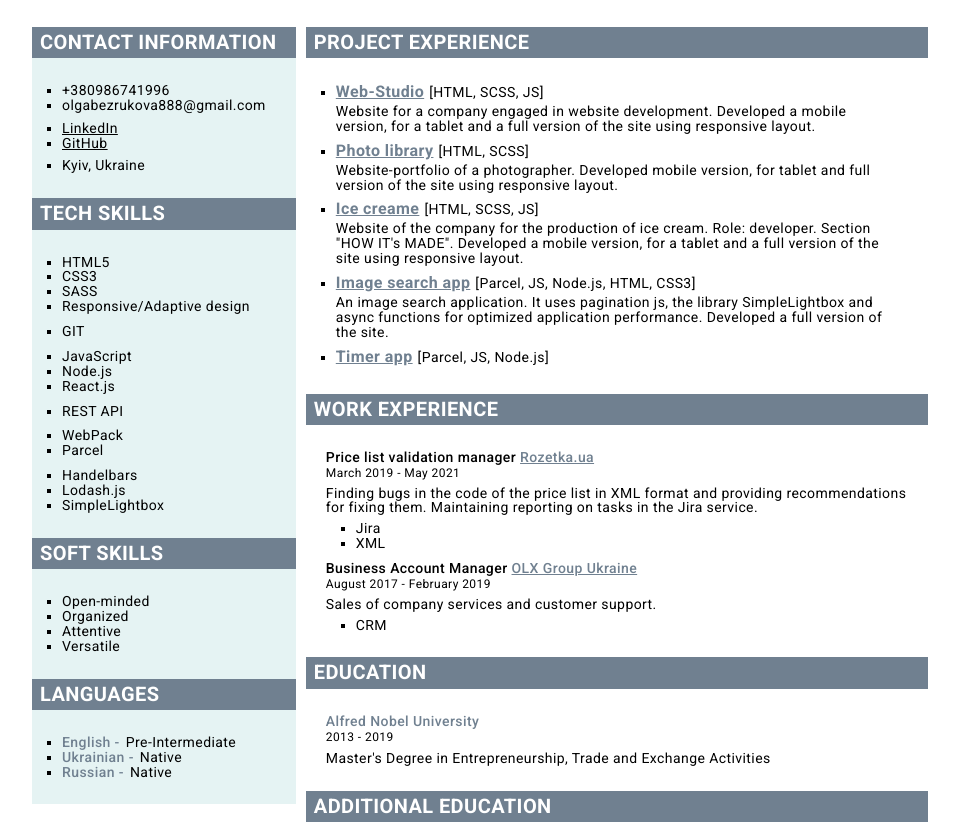
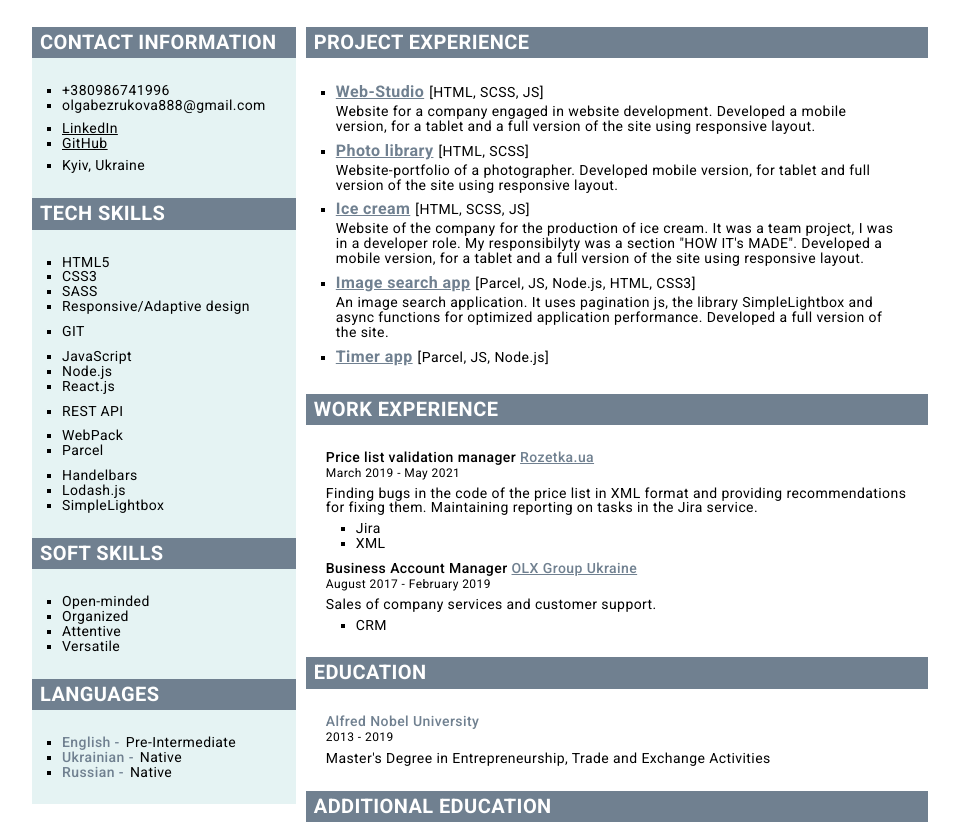
Before and after one commit to OlgaBezrukova8/portfolio, a website built with Parcel: page src/resume.html in a window 1280 px wide. Shown: the part 218-1043 px from the top of the page, without its empty margins (160-1119 px from the left). Built offline with nearby package versions, Linux system fonts and the light colour scheme.

Commit message:
Refactoring + commit deploy script

```diff
--- a/src/resume.html
+++ b/src/resume.html
@@ -197,15 +197,16 @@
                 <li class="projects__item">
                   <div class="projects-info__container">
                     <a class="link projects__link" href="./" target="_blank"
-                      >Ice creame</a
+                      >Ice cream</a
                     >
                     <p>[HTML, SCSS, JS]</p>
                   </div>
                   <p>
-                    Website of the company for the production of ice cream.
-                    Role: developer. Section "HOW IT's MADE". Developed a mobile
-                    version, for a tablet and a full version of the site using
-                    responsive layout.
+                    Website of the company for the production of ice cream. It
+                    was a team project, I was in a developer role. My
+                    responsibilyty was a section "HOW IT's MADE". Developed a
+                    mobile version, for a tablet and a full version of the site
+                    using responsive layout.
                   </p>
                 </li>
                 <li class="projects__item">
```
Also changed, not shown: .github/workflows/deploy.yml (added).
